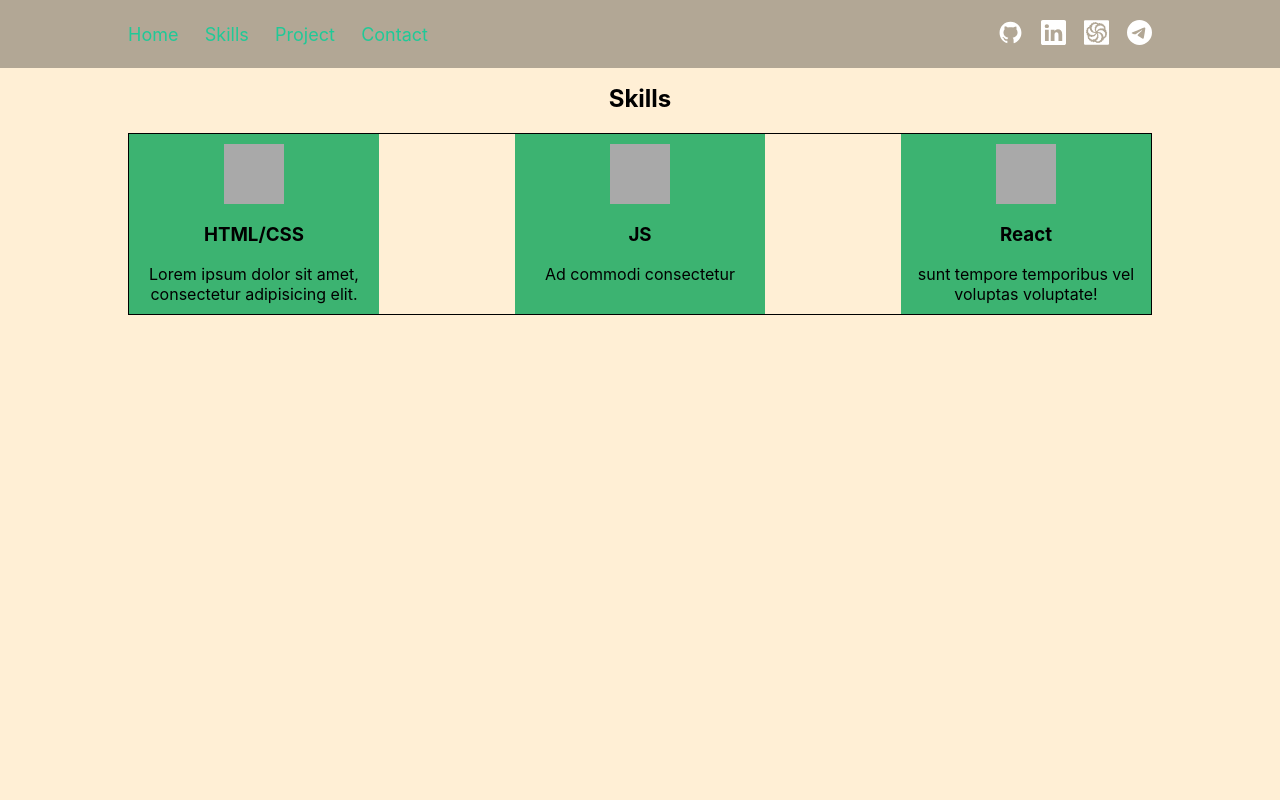
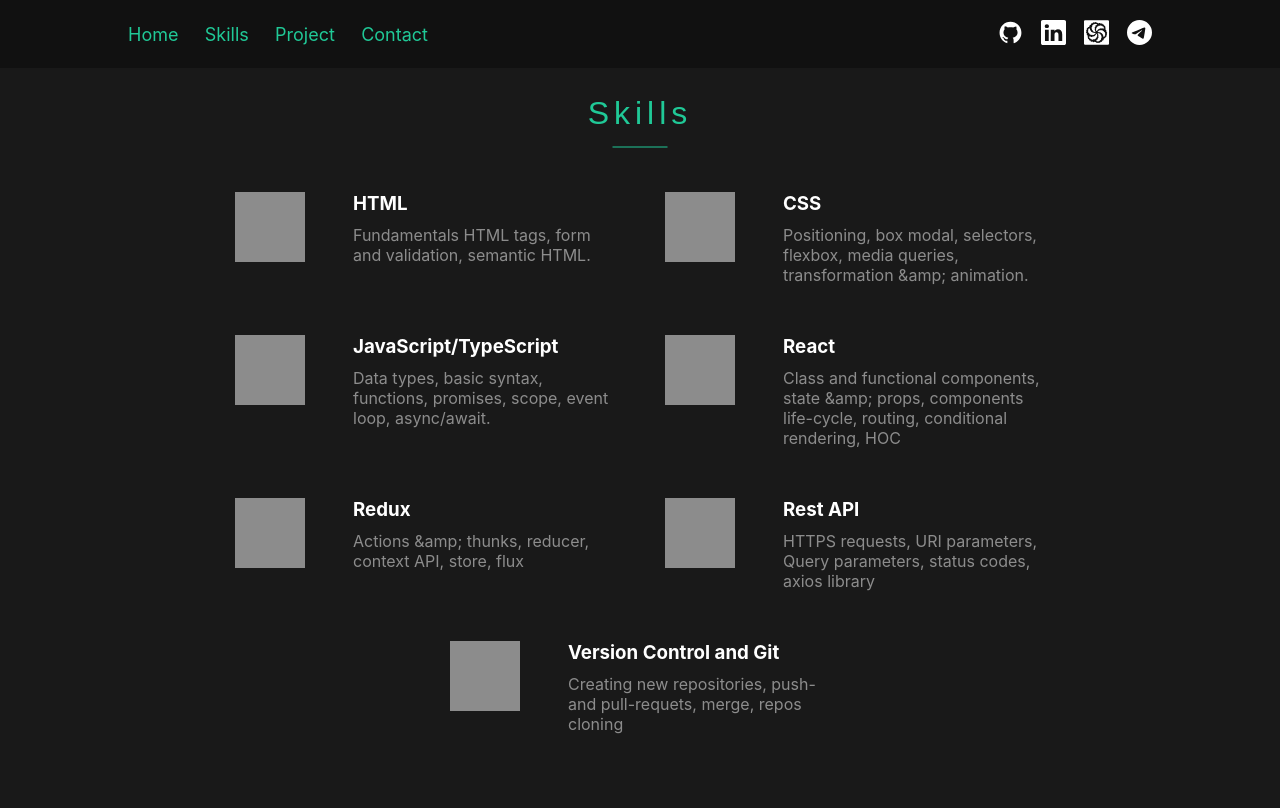
Before and after one commit to Leskevich/portfolio, a React (Create React App) app: page /#/skills in a window 1280 px wide. Built offline with nearby package versions, Linux system fonts and the light colour scheme.

Commit message:
skills page

```diff
--- a/src/components/common/Components/Title/Title.module.css
+++ b/src/components/common/Components/Title/Title.module.css
@@ -1,14 +1,15 @@
 
 .title {
-    margin: 0 0 30px;
+    margin: 30px 0 50px;
     position: relative;
-
+    display: flex;
+    justify-content: center;
 }
 
 .title::after {
     content: '';
     position: absolute;
-    background-color: #4e93e6;
+    background-color: #20c997;
     width: 55px;
     height: 1px;
     bottom: -15px;
@@ -20,7 +21,7 @@
     margin: 0;
     font-family: 'Josefin Sans', sans-serif;
     font-weight: 300;
-    color: #fff;
+    color: #20c997;
     text-transform: capitalize;
     font-size: 32px;
     line-height: 1.2;
--- a/src/components/skills/Skills.js
+++ /dev/null
@@ -1,20 +0,0 @@
-import React from 'react';
-import s from './Skills.module.css'
-import sContainer from './../common/styles/Container.module.css'
-import {Skill} from "./skill/Skill";
-
-export const Skills = () => {
-    return (
-        <div className={s.sectionSkill}>
-            <div className={`${sContainer.container} ${s.skillsContainer}`}>
-                <h2>Skills</h2>
-                <div className={s.skills}>
-                    <Skill title={'HTML/CSS'}
-                           description={'Lorem ipsum dolor sit amet, consectetur adipisicing elit.'}/>
-                    <Skill title={'JS'} description={'Ad commodi consectetur'}/>
-                    <Skill title={'React'} description={'sunt tempore temporibus vel voluptas voluptate!'}/>
-                </div>
-            </div>
-        </div>
-    );
-};
--- a/src/components/skills/Skills.module.css
+++ b/src/components/skills/Skills.module.css
@@ -1,18 +1,18 @@
 .sectionSkill {
     min-height: 100vh;
-    background-color: papayawhip;
+    background-color:  #191919;
 }
 
 .skillsContainer {
     flex-direction: column;
     justify-content: flex-start;
+    padding: 64px ;
 
 }
 .skills{
     width: 100%;
-    border: 1px solid;
     display: flex;
-    justify-content: space-between;
+    justify-content: center;
     flex-wrap: wrap;
-    box-sizing: border-box;
+    gap: 30px;
 }
--- /dev/null
+++ b/src/components/skills/Skills.tsx
@@ -0,0 +1,34 @@
+import React from 'react';
+import s from './Skills.module.css'
+import {Skill} from "./skill/Skill";
+import {Title} from "../common/Components/Title/Title";
+
+export type MySkills = {
+    id: string
+    title: string
+    description: string
+}
+
+export const Skills = () => {
+    const mySkills: MySkills[] = [
+        {id: '1', title: 'HTML', description: 'Fundamentals HTML tags, form and validation, semantic HTML.'},
+        {id: '2', title: 'CSS', description: 'Positioning, box modal, selectors, flexbox, media queries, transformation &amp; animation.'},
+        {id: '3', title: 'JavaScript/TypeScript', description: 'Data types, basic syntax, functions, promises, scope, event loop, async/await.'},
+        {id: '4', title: 'React', description: 'Class and functional components, state &amp; props, components life-cycle, routing, conditional rendering, HOC'},
+        {id: '5', title: 'Redux', description: 'Actions &amp; thunks, reducer, context API, store, flux'},
+        {id: '6', title: 'Rest API', description: 'HTTPS requests, URI parameters, Query parameters, status codes, axios library'},
+        {id: '7', title: 'Version Control and Git', description: 'Creating new repositories, push- and pull-requets, merge, repos cloning'},
+    ]
+    return (
+        <div className={s.sectionSkill}>
+            <div className={s.skillsContainer}>
+                <Title title={'skills'}/>
+                <div className={s.skills}>
+                    {mySkills.map(s => (
+                        <Skill key={s.id} skill={s}/>
+                    ))}
+                </div>
+            </div>
+        </div>
+    );
+};
--- a/src/components/skills/skill/Skill.js
+++ /dev/null
@@ -1,15 +0,0 @@
-import React from 'react';
-import s from './Skill.module.css'
-
-export const Skill = (props) => {
-    return (<div className={s.skill}>
-        <div className={s.icon}>
-        </div>
-        <h3 className={s.title}>
-            {props.title}
-        </h3>
-        <span className={s.description}>
-           {props.description}
-            </span>
-    </div>);
-};
--- a/src/components/skills/skill/Skill.module.css
+++ b/src/components/skills/skill/Skill.module.css
@@ -1,15 +1,29 @@
-.skill {
+.skillContainer {
     padding: 10px;
-    width: 250px;
-    background-color: mediumseagreen;
+    width: 400px;
+    /*background-color: mediumseagreen;*/
     display: flex;
-    flex-direction: column;
-    align-items: center;
-    text-align: center;
+}
+.iconContainer{
+    margin-right: 48px;
+}
+.icon {
+    background-color: #ffffff80;
+    height: 70px;
+    width: 70px;
+
 }
 
-.icon {
-    background-color: darkgrey;
-    height: 60px;
-    width: 60px;
+.descriptionContainer {
+
 }
+
+.title {
+    margin: 0 0 10px 0;
+
+    color: #fff;
+}
+
+.description {
+    color: #ffffff80;
+}
--- /dev/null
+++ b/src/components/skills/skill/Skill.tsx
@@ -0,0 +1,26 @@
+import React from 'react';
+import s from './Skill.module.css'
+import {MySkills} from "../Skills";
+
+type SkillProps = {
+    skill: MySkills
+}
+
+export const Skill = (props: SkillProps) => {
+    const {title, description} = props.skill
+    return (
+        <div className={s.skillContainer}>
+            <div className={s.iconContainer}>
+                <div className={s.icon}></div>
+            </div>
+
+            <div className={s.descriptionContainer}>
+                <h3 className={s.title}>
+                    {title}
+                </h3>
+                <span className={s.description}>
+                {description}
+            </span>
+            </div>
+        </div>);
+};
```
